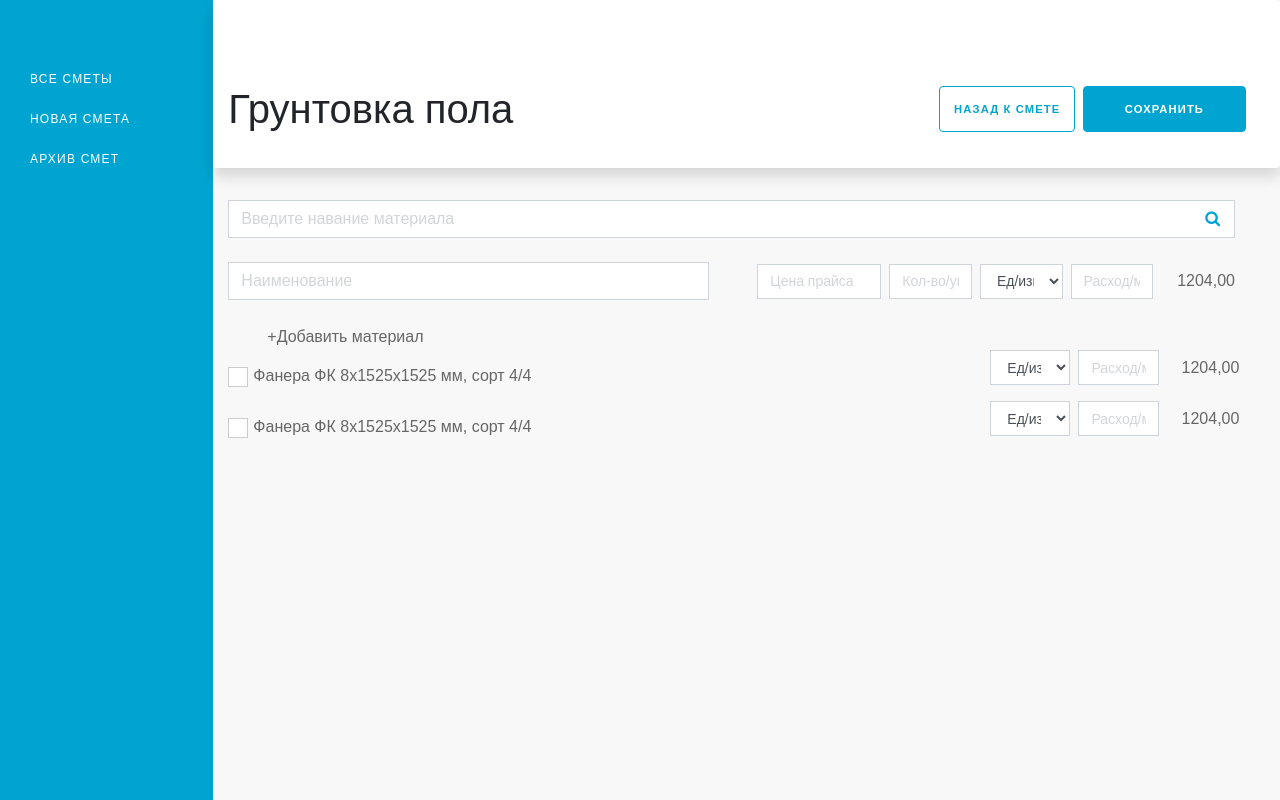
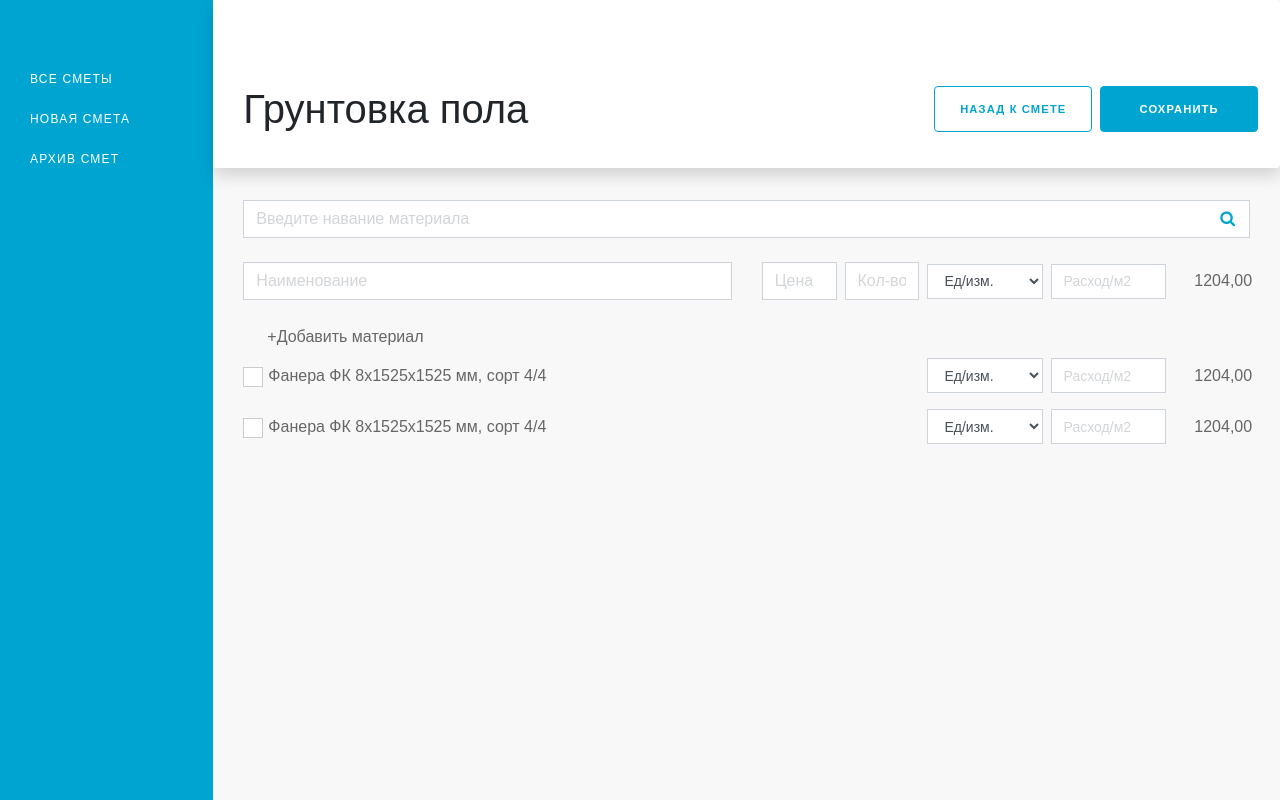
Before and after one commit to Victorypa/FlatiumFrontVue, a Vue app: page /#/createallworks in a window 1280 px wide. Built offline with nearby package versions, Linux system fonts and the light colour scheme.

Commit message:
select&inputsAllworks

```diff
--- a/src/assets/scss/main.scss
+++ b/src/assets/scss/main.scss
@@ -40,6 +40,15 @@ a {
   &:hover {
     text-decoration: none;
   }
+}
+
+.container-fluid {
+	&.px-0 {
+		.row {
+			margin-left: 0;
+			margin-right: 0;
+		}
+	}
 }
 
 .form-control {
--- a/src/views/CreateAllWorks.vue
+++ b/src/views/CreateAllWorks.vue
@@ -5,7 +5,7 @@
 
   <div class="create-floor-work">
 
-    <div class="container-fluid">
+    <div class="container-fluid px-0">
       <div class="row">
         <div class="sidebar col-2 px-0">
 
@@ -38,7 +38,7 @@
                 </div>
 
                 <div class="col-md-4 text-right d-flex">
-                  <button type="button" class="primary-button primary-button--outline col-5">Назад к смете</button>
+                  <button type="button" class="primary-button primary-button--outline col-6">Назад к смете</button>
                   <button type="button" class="primary-button col-6 ml-2">Сохранить</button>
                 </div>
 
@@ -55,25 +55,29 @@
               </form>
             </div>
 
-            <div class="row col-12">
-              <div class="row justify-content-between align-items-center col-12 py-4 pr-0">
+            <div class="row col-12 px-0">
+              <div class="row justify-content-between align-items-center col-12 py-4">
                 <div class="col-6">
                   <input type="text" class="form-control" placeholder="Наименование">
                 </div>
 
-              <div class="col-md-6 pr-0">
-                  <div class="form-group d-flex align-items-center justify-content-end mb-0">
-                    <input type="text" class="form-control col-3 ml-2" placeholder="Цена прайса">
-                    <input type="text" class="form-control col-2 ml-2" placeholder="Кол-во/уп.">
-              <select class="form-control col-2 ml-2">
-                <option selected disabled>Ед/изм.</option>
-                <option>1</option>
-                <option>2</option>
-                <option>3</option>
-              </select>
+                 <div class="col-2 d-flex pr-0">
+                    <input type="text" class="form-control" placeholder="Цена">
+                    <input type="text" class="form-control ml-2" placeholder="Кол-во">
+                 </div>
 
-                    <input type="text" class="form-control col-2 ml-2" placeholder="Расход/м2">
-                      <div class="total-sum col-auto text-right pr-0 pl-4">1204,00</div>
+              <div class="col-md-4 px-0">
+                  <div class="form-group d-flex align-items-center mb-0 justify-around">
+
+                    <select class="form-control col-4 ml-2">
+                      <option selected disabled>Ед/изм.</option>
+                      <option>1</option>
+                      <option>2</option>
+                      <option>3</option>
+                    </select>
+
+                    <input type="text" class="form-control col-4 ml-2" placeholder="Расход/м2">
+                      <div class="total-sum col-3 text-right pr-0">1204,00</div>
                   </div>
                 </div>
               </div>
@@ -81,55 +85,67 @@
               <div class="add-work">
                 +Добавить материал
               </div>
-
-             <div class="row justify-content-between align-items-center col-12">
-                <label class="col-8">
-                  <div class="form-check">
+              <div class="row justify-content-between align-items-center col-12 py-2">
+                <div class="col-6">
+                     <div class="form-check ">
                     <input class="form-check-input" id="customCheck1" type="checkbox">
                     <label class="form-check-label" for="customCheck1">
                       Фанера ФК 8х1525х1525 мм, сорт 4/4
                     </label>
                   </div>
-                </label>
+                </div>
 
-                <div class="col-md-4 pr-0">
-                  <div class="form-group d-flex align-items-center justify-content-end">
-                    <select class="form-control col-3">
+                 <div class="col-2">
+                 </div>
+
+              <div class="col-md-4 px-0">
+                  <div class="form-group d-flex align-items-center mb-0 justify-around">
+
+                    <select class="form-control col-4 ml-2">
                       <option selected disabled>Ед/изм.</option>
                       <option>1</option>
                       <option>2</option>
                       <option>3</option>
                     </select>
-                    <input type="text" class="form-control col-3 ml-2" placeholder="Расход/м2">
-                    <div class="ml-2 total-sum col-2">1204,00</div>
+
+                    <input type="text" class="form-control col-4 ml-2" placeholder="Расход/м2">
+                      <div class="total-sum col-3 text-right pr-0">1204,00</div>
                   </div>
                 </div>
               </div>
 
-             <div class="row justify-content-between align-items-center col-12">
-                <label class="col-8">
-                  <div class="form-check">
+              <div class="row justify-content-between align-items-center col-12 py-2">
+                <div class="col-6">
+                     <div class="form-check ">
                     <input class="form-check-input" id="customCheck1" type="checkbox">
                     <label class="form-check-label" for="customCheck1">
                       Фанера ФК 8х1525х1525 мм, сорт 4/4
                     </label>
                   </div>
-                </label>
+                </div>
 
-                <div class="col-md-4 pr-0">
-                  <div class="form-group d-flex align-items-center justify-content-end">
-                    <select class="form-control col-3">
+                 <div class="col-2"></div>
+
+              <div class="col-md-4 px-0">
+                  <div class="form-group d-flex align-items-center mb-0 justify-around">
+
+                    <select class="form-control col-4 ml-2">
                       <option selected disabled>Ед/изм.</option>
                       <option>1</option>
                       <option>2</option>
                       <option>3</option>
                     </select>
-                    <input type="text" class="form-control col-3 ml-2" placeholder="Расход/м2">
-                    <div class="ml-2 total-sum col-2">1204,00</div>
+
+                    <input type="text" class="form-control col-4 ml-2" placeholder="Расход/м2">
+                      <div class="total-sum col-3 text-right pr-0">1204,00</div>
                   </div>
                 </div>
               </div>
+
             </div>
+            </div>
+
+
           </div>
 
         </div>
@@ -137,7 +153,6 @@
     </div>
   </div>
 
-</div>
 
 </template>
 
```
